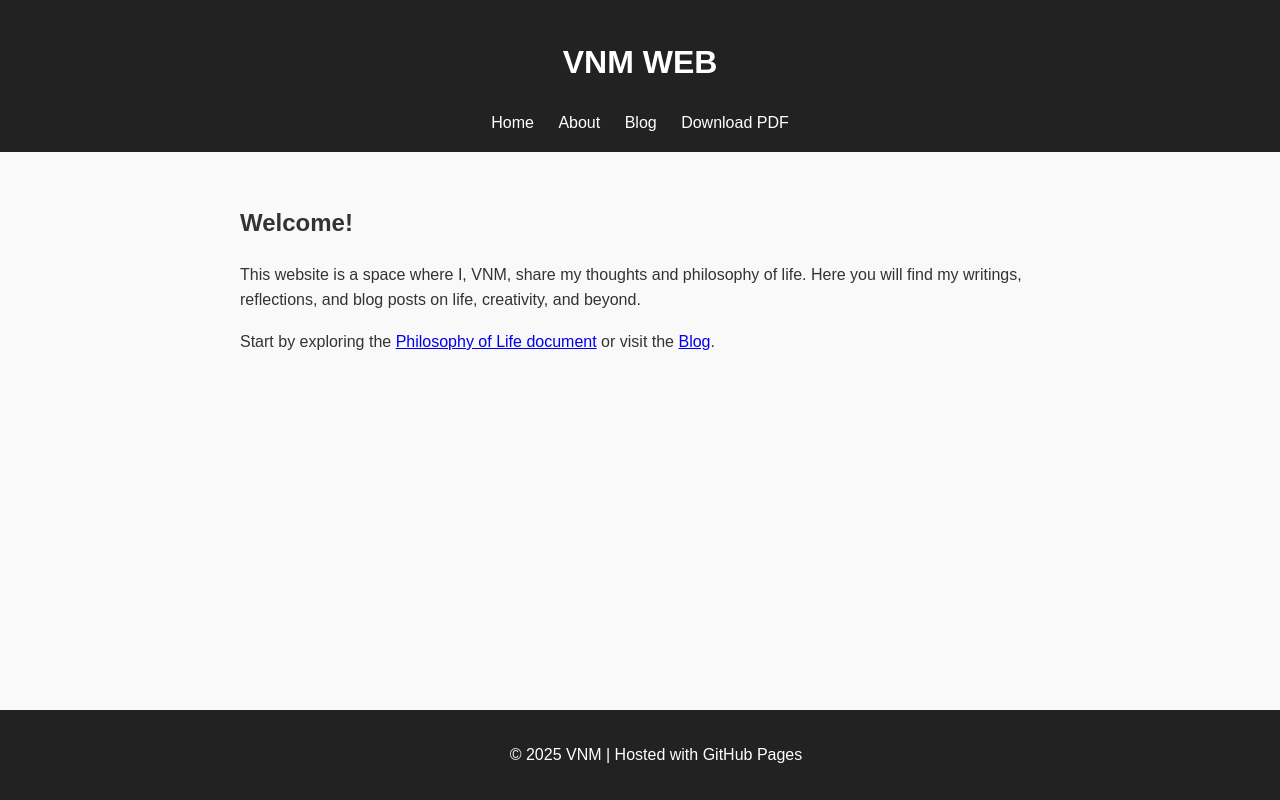
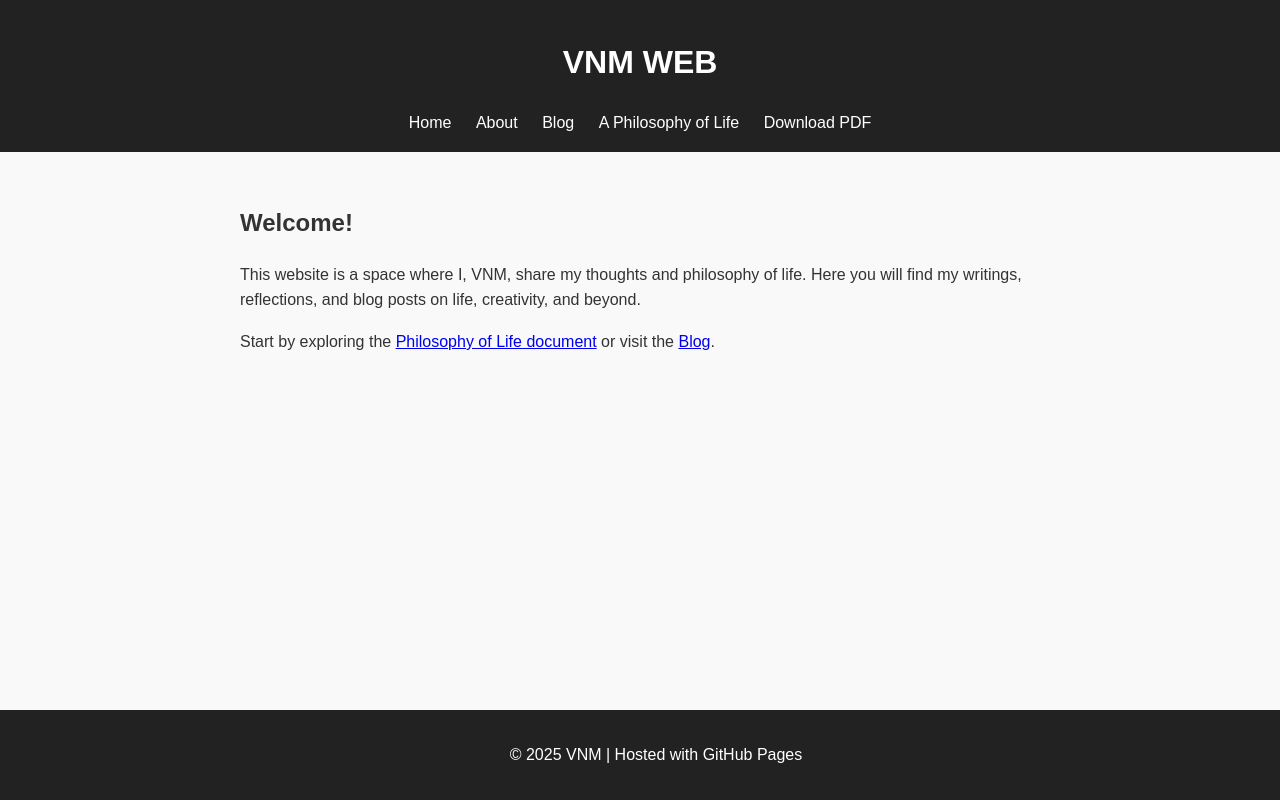
Before and after one commit to vnmweb/vnmweb.github.io, a plain HTML site: page index.html in a window 1280 px wide. Drawn offline with Linux system fonts and the light colour scheme.

Commit message:
Update index.html

```diff
--- a/index.html
+++ b/index.html
@@ -13,6 +13,7 @@
       <a href="index.html">Home</a>
       <a href="about.html">About</a>
       <a href="blog.html">Blog</a>
+      <a href="Philosophy of Life.html">A Philosophy of Life</a>
       <a href="Philosophy of Life.pdf">Download PDF</a>
     </nav>
   </header>
```
